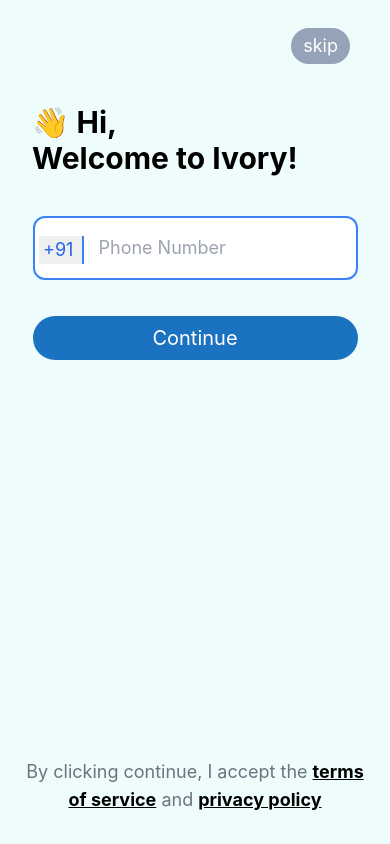
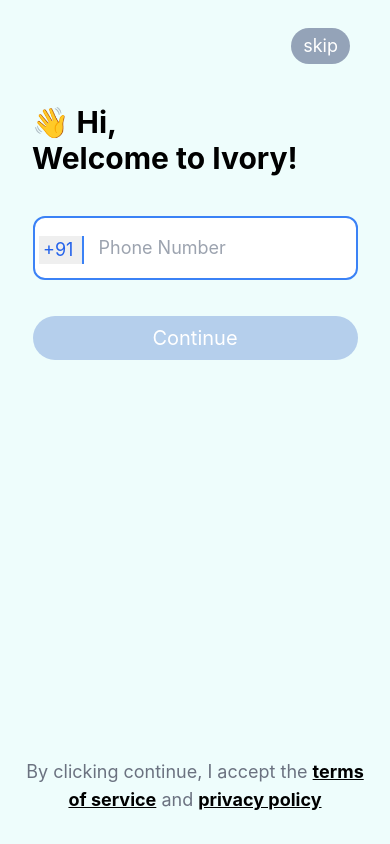
Before and after one commit to Ashish558/ivory-fe, a React (Create React App) app: page /login in a window 390 px wide. Built offline with nearby package versions, Linux system fonts and the light colour scheme.

Commit message:
added disabled phone continue button

```diff
--- a/src/pages/Login/Login.jsx
+++ b/src/pages/Login/Login.jsx
@@ -18,7 +18,6 @@
 
     const handleSubmit = (e) => {
       e.preventDefault();
-      console.log(JSON.stringify(phone).length);
       if (JSON.stringify(phone).length < 10) {
 
         setError("Phone number must be 11 digits");
@@ -124,12 +123,23 @@
                 </select>
               </div>
               <div class="flex items-center justify-between mt-4">
+                {JSON.stringify(phone).length === 11?
+                (
                 <button
                   type="submit"
                   className="bg-[#1B72C0] text-xl py-2 px-20 rounded-full text-white w-10/12 sm:w-full text-center justify-center flex mx-auto mt-5"
                 >
                   Continue
                 </button>
+                ) : (
+                <button
+
+
+                  className="bg-[#B5CFEC] text-xl py-2 px-20 rounded-full text-white w-10/12 sm:w-auto text-center justify-center flex mx-auto mt-5 mb-5"
+                >
+                  Continue
+                </button>
+              )}
               </div>
               <div className=" text-center w-[300px] text-gray-500  mt-5 mb-5 mx-auto hidden sm:block">
                 By clicking continue, I accept the{" "}
```
